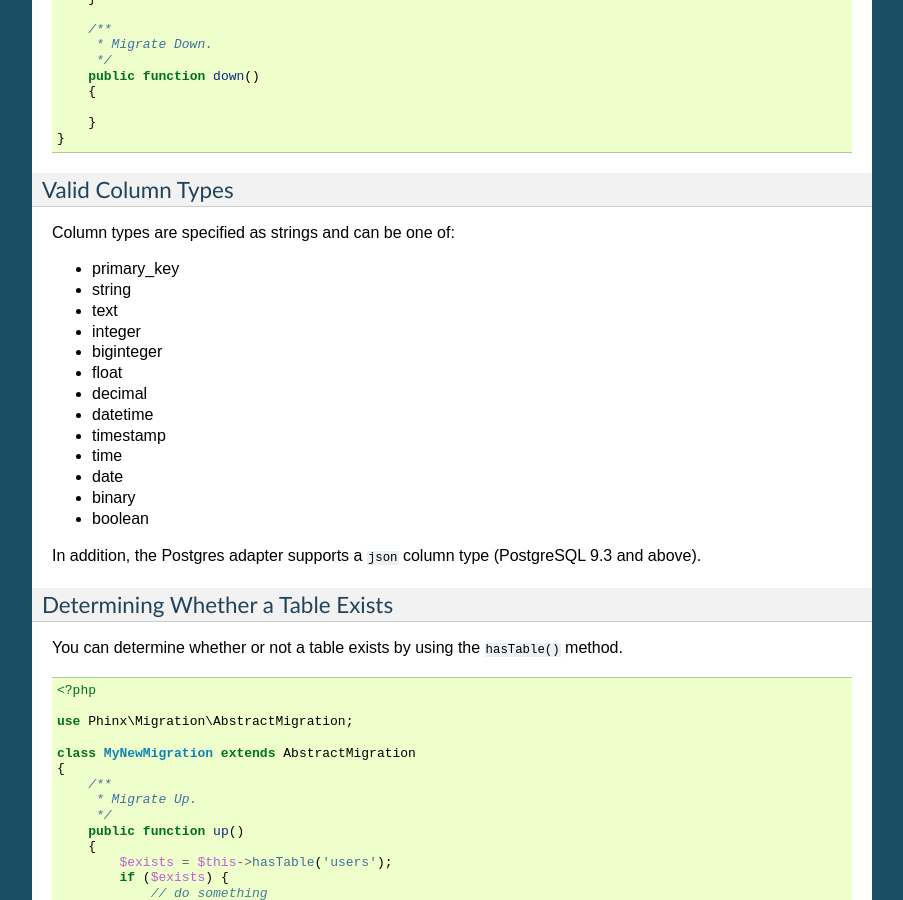
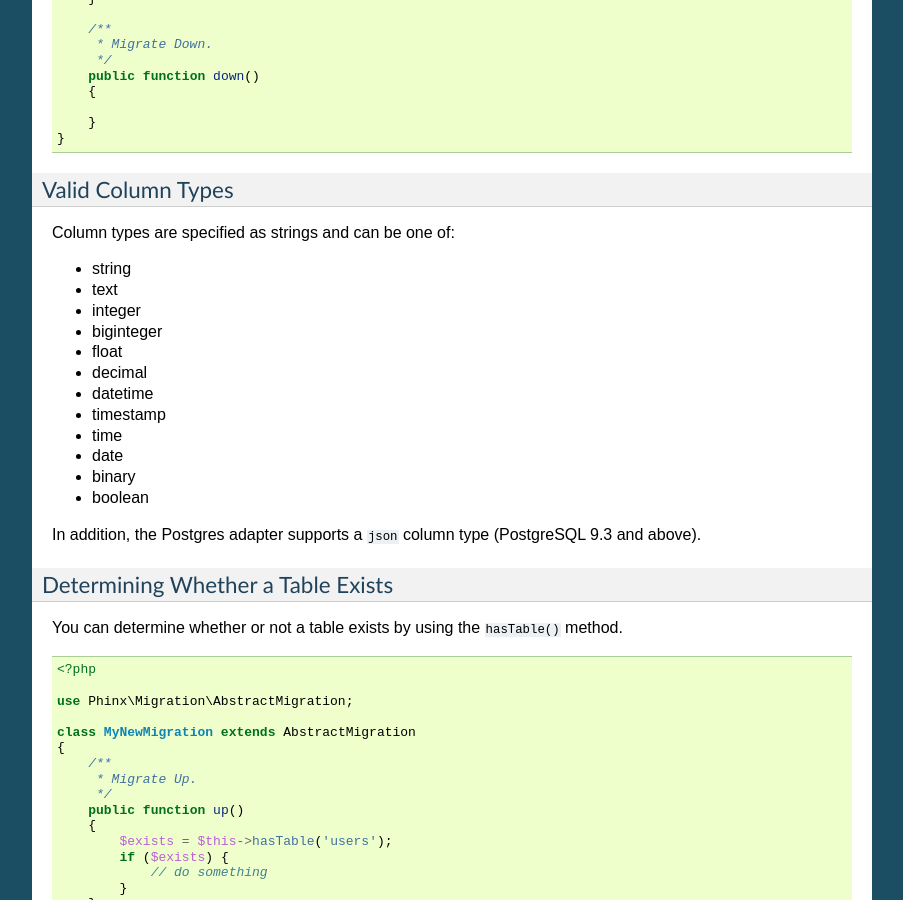
Before and after one commit to cakephp/phinx, a Sphinx documentation site: the page built from docs/migrations.rst, in a window 1280 px wide and 900 px high, scrolled down 5553 px. Shown: the whole window, without its empty margins (198-1101 px from the left). Built offline with Sphinx 7.4.7, drawn with Linux system fonts in a browser that asks for light colours; pages that are not in the unit, such as notebooks, are missing from menus.

Commit message:
Removes 'primary key' column type reference from documentation.

```diff
--- a/docs/migrations.rst
+++ b/docs/migrations.rst
@@ -373,7 +373,6 @@ Valid Column Types
 
 Column types are specified as strings and can be one of:
 
--  primary_key
 -  string
 -  text
 -  integer
```
